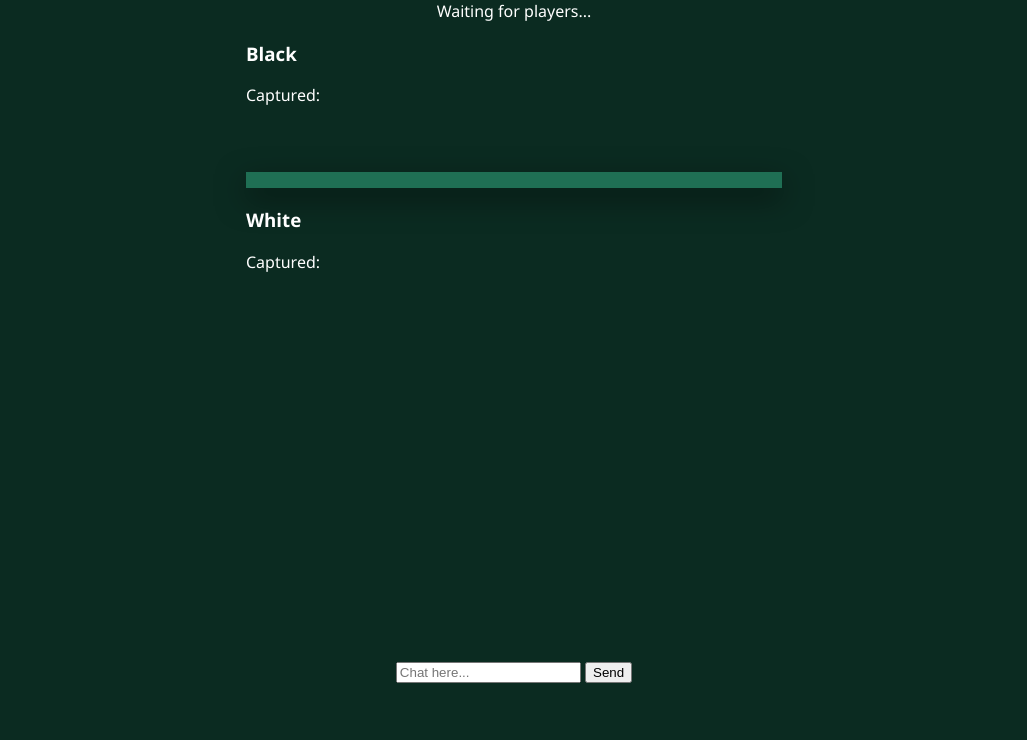
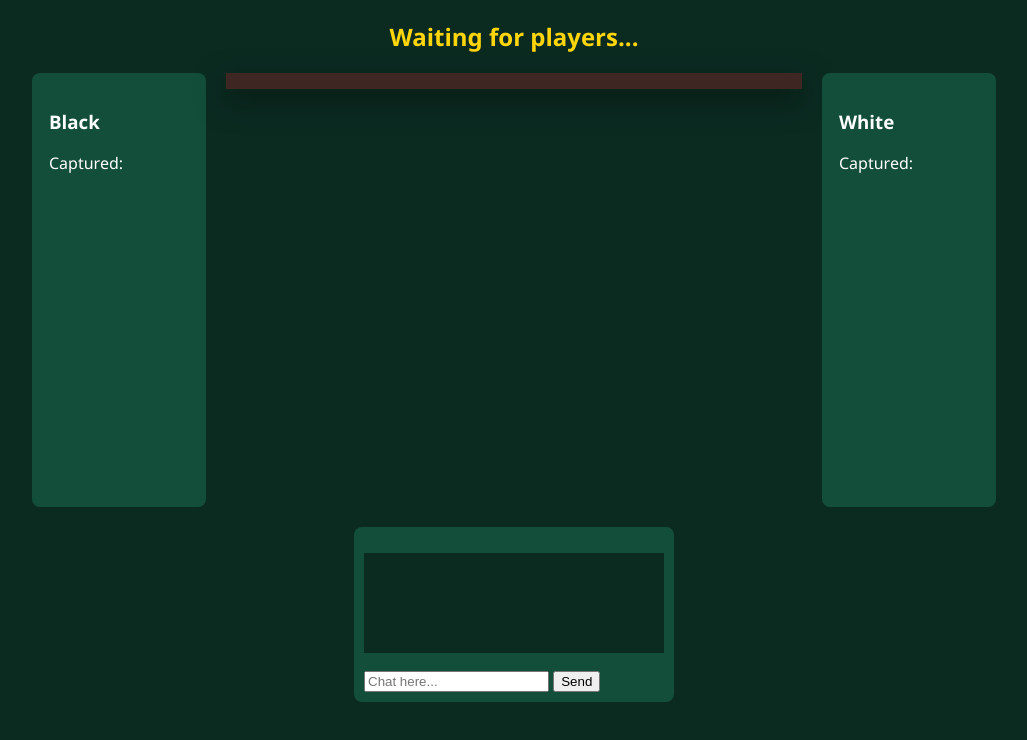
Before and after one commit to grsminiproject1/grs, a website: page public/room.html in a window 1280 px wide. Shown: the whole page, without its empty margins (126-1153 px from the left). Drawn offline with nearby package versions, Linux system fonts and the light colour scheme; no server answers.

Commit message:
Update style.css

```diff
--- a/public/style.css
+++ b/public/style.css
@@ -1,48 +1,49 @@
-:root {
-  --board-border: #1f6f54;
-  --light-sq: #b7e4c7;
-  --dark-sq: #40916c;
-  --accent: #ffd60a;
+body {
+    margin: 0; background: #0b2b21; color: white;
+    font-family: 'Segoe UI', sans-serif;
+    display: flex; flex-direction: column; align-items: center;
 }
 
-body {
-  margin: 0; background: #0b2b21; color: white;
-  font-family: 'Segoe UI', Tahoma, Geneva, Verdana, sans-serif;
-  display: flex; flex-direction: column; align-items: center;
+#status {
+    margin: 20px; font-size: 24px; font-weight: bold; color: #ffd60a;
 }
 
-/* Layout Containers */
-.game-wrapper {
-  display: flex; gap: 30px; margin-top: 20px; align-items: flex-start;
+.main-container {
+    display: flex; align-items: flex-start; gap: 20px;
 }
 
-#board {
-  display: grid; grid-template-columns: repeat(8, 65px);
-  width: 520px; border: 8px solid var(--board-border);
-  box-shadow: 0 10px 30px rgba(0,0,0,0.5);
+/* Side Panels for Names and Captured Pieces */
+.side-panel {
+    width: 140px; background: #134e3a; padding: 15px;
+    border-radius: 8px; border: 2px solid transparent;
+    min-height: 400px;
 }
 
-/* Squares & Pieces */
+.active-turn { border-color: #ffd60a; box-shadow: 0 0 15px #ffd60a; }
+
+.graveyard {
+    display: flex; flex-wrap: wrap; font-size: 28px; margin-top: 10px;
+}
+
+/* Chess Board - Wood Aesthetic */
+#board {
+    display: grid; grid-template-columns: repeat(8, 70px);
+    border: 8px solid #3e2723; box-shadow: 0 10px 30px rgba(0,0,0,0.5);
+}
+
 .square {
-  width: 65px; height: 65px; font-size: 45px;
-  display: flex; justify-content: center; align-items: center;
-  cursor: pointer; transition: 0.2s;
+    width: 70px; height: 70px; display: flex;
+    justify-content: center; align-items: center;
+    font-size: 48px; cursor: pointer; user-select: none;
 }
-.light { background: var(--light-sq); color: #2d5a44; }
-.dark { background: var(--dark-sq); color: #b7e4c7; }
-.highlight { box-shadow: inset 0 0 0 5px var(--accent); }
 
-/* Side Panels (Captured Pieces) */
-.player-panel {
-  width: 150px; background: #134e3a; padding: 15px;
-  border-radius: 8px; border: 2px solid transparent;
-}
-.active-turn { border-color: var(--accent); box-shadow: 0 0 15px var(--accent); }
-.graveyard { font-size: 24px; min-height: 50px; margin-top: 10px; display: flex; flex-wrap: wrap; }
+/* Third Image Colors: Tan and Brown */
+.light { background: #ecdab9; color: #5d4037; }
+.dark { background: #b58863; color: #5d4037; }
+.highlight { box-shadow: inset 0 0 0 5px rgba(255, 214, 10, 0.6); }
 
 /* Chat Box */
-#chat {
-  width: 250px; background: #134e3a; padding: 10px; border-radius: 8px;
+#chat-container {
+    margin-top: 20px; width: 300px; background: #134e3a; padding: 10px; border-radius: 8px;
 }
-#messages { height: 300px; overflow-y: auto; list-style: none; padding: 0; text-align: left; background: #0b2b21; margin-bottom: 5px; }
-#messages li { padding: 5px; border-bottom: 1px solid #1f6f54; font-size: 14px; }
+#messages { height: 100px; overflow-y: auto; list-style: none; padding: 0; background: #0b2b21; }
```
